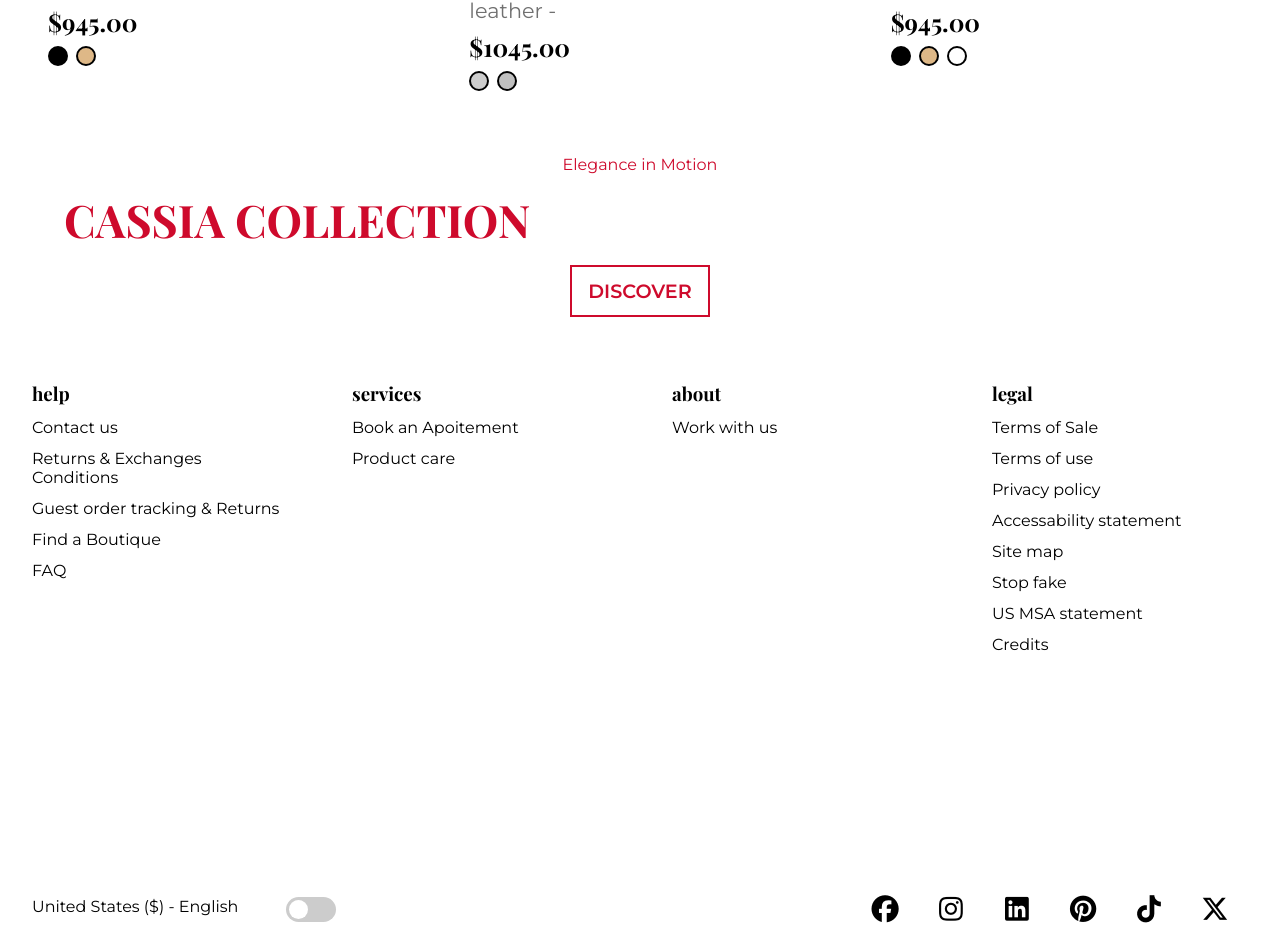
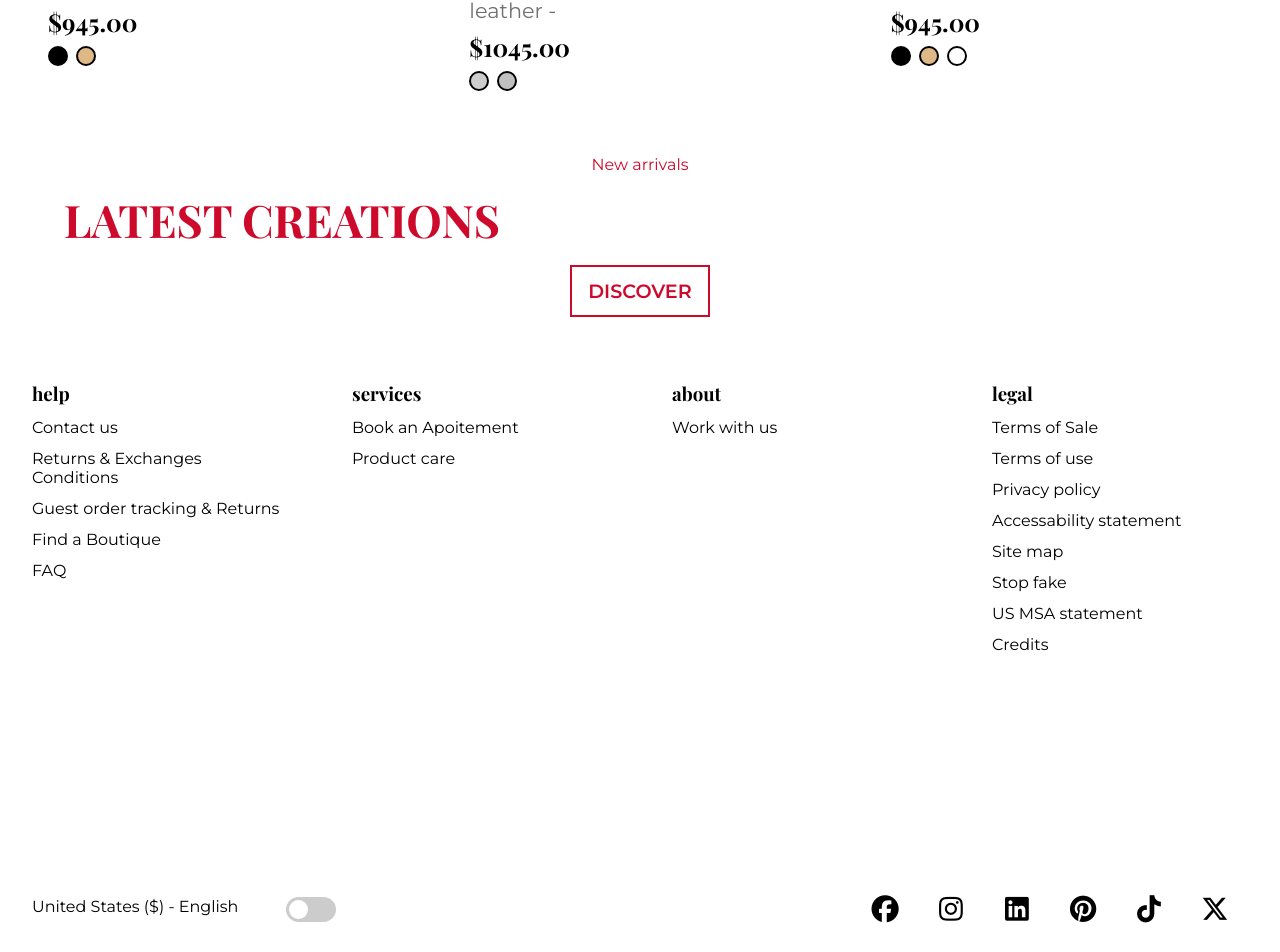
Before and after one commit to yusef-codes10/f-and-m, a Vue app: page / in a window 1280 px wide. Shown: the part 1386-2338 px from the top of the page. Built offline with nearby package versions, Linux system fonts and the light colour scheme.

Commit message:
building a js array for the pub images urls

```diff
--- a/src/components/PublishSection.vue
+++ b/src/components/PublishSection.vue
@@ -1,9 +1,12 @@
 <script setup></script>
 
 <template>
+  <div class="images-section">
+    <img v-for="img in images" :key="img" src="" alt="" />
+  </div>
   <div class="cta-section">
-    <p>Elegance in Motion</p>
-    <h1>CASSIA COLLECTION</h1>
+    <p>New arrivals</p>
+    <h1>LATEST CREATIONS</h1>
     <div class="discover-btn">
       <button>DISCOVER</button>
     </div>
```
Also changed, not shown: src/data/pub-images.js (added, +20 -0 lines).
